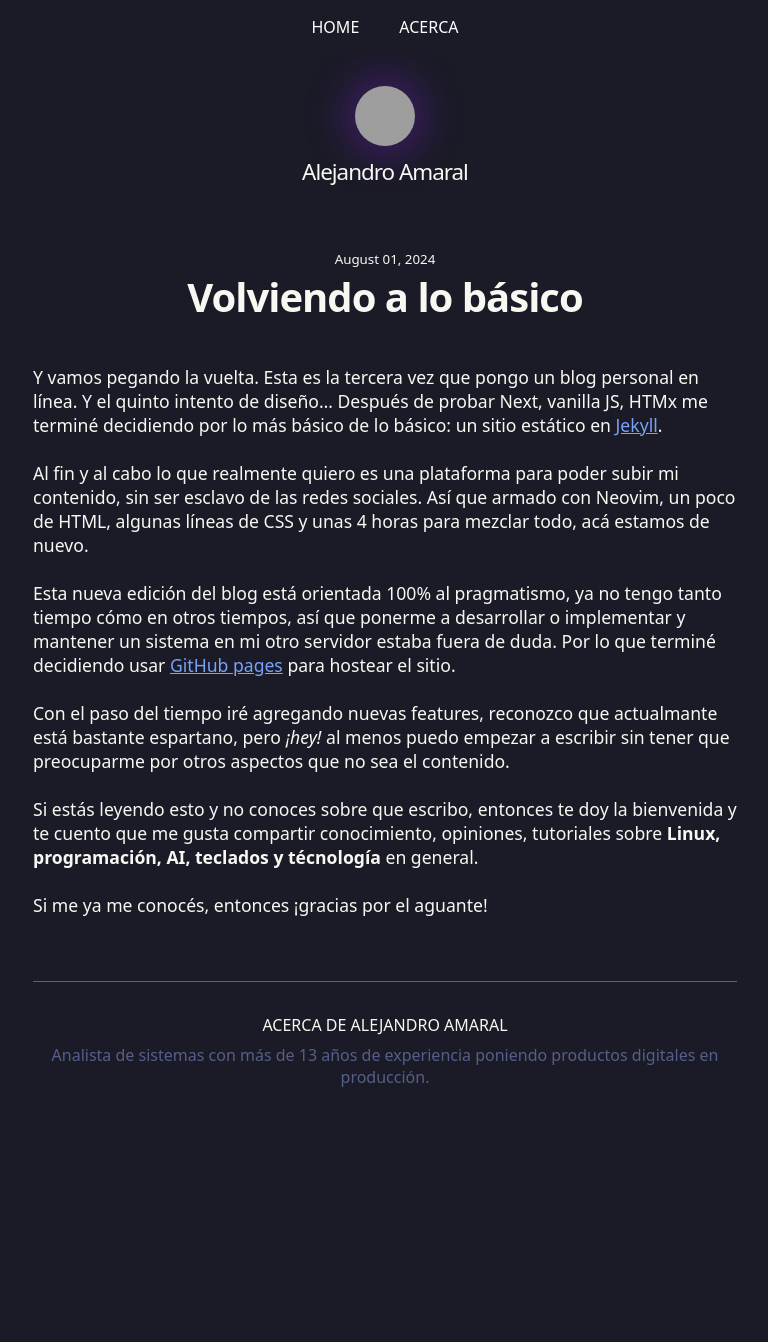
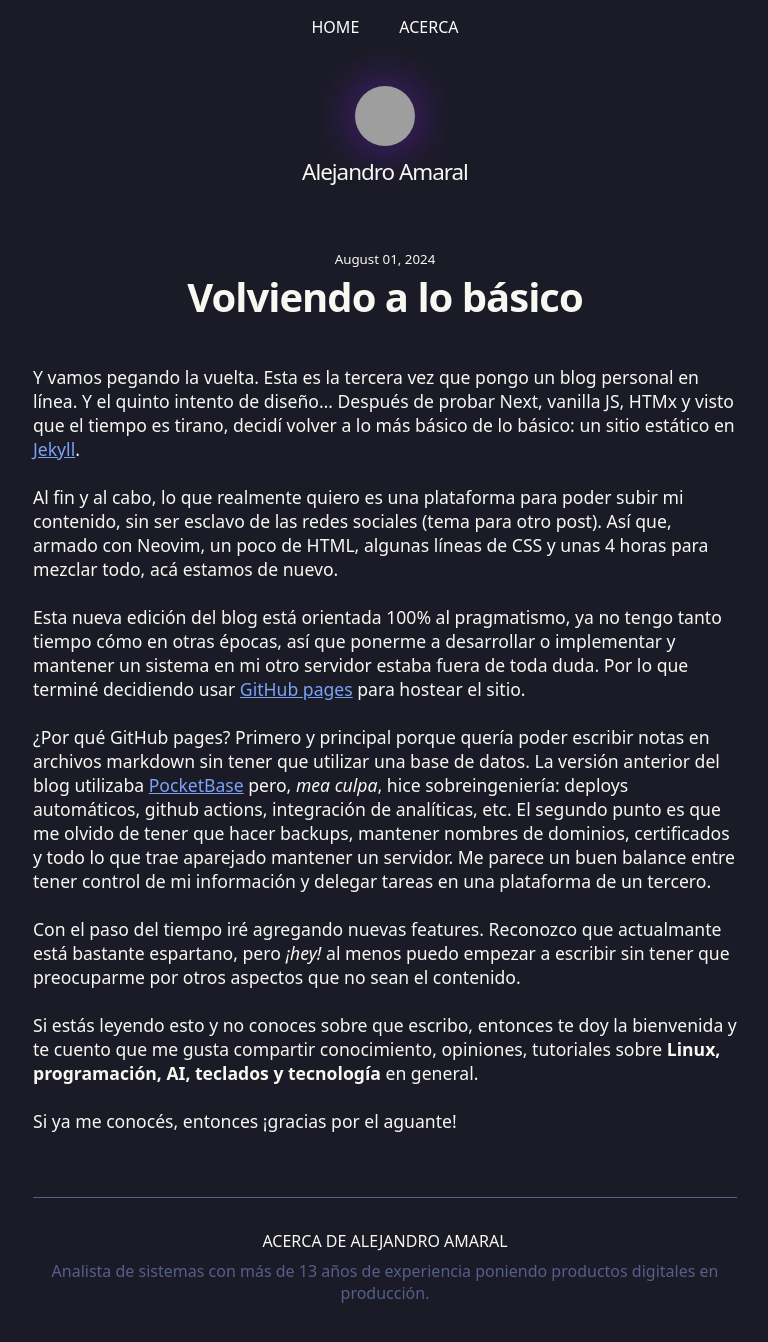
Before and after one commit to janoamaral/janoamaral.github.io, a Jekyll site: the page built from _posts/2024-08-01-volviendo-a-lo-basico.markdown, in a window 1280 px wide and 1368 px high. Shown: the top 1342 px of the window, without its empty margins (255-1023 px from the left). Built offline with Jekyll 4.4.1, drawn with Linux system fonts in a browser that asks for light colours; grey boxes are pictures that could not be loaded.

Commit message:
fix: corrección de texto

```diff
--- a/_posts/2024-08-01-volviendo-a-lo-basico.markdown
+++ b/_posts/2024-08-01-volviendo-a-lo-basico.markdown
@@ -7,29 +7,38 @@ categories: general
 
 Y vamos pegando la vuelta. Esta es la tercera vez que pongo un blog
 personal en línea. Y el quinto intento de diseño... Después de probar Next,
-vanilla JS, HTMx me terminé decidiendo por lo más básico de lo básico: un sitio
-estático en [Jekyll][jekyllrb].
+vanilla JS, HTMx y visto que el tiempo es tirano, decidí volver a lo más
+básico de lo básico: un sitio estático en [Jekyll][jekyllrb].
 
-Al fin y al cabo lo que realmente quiero es una plataforma para poder subir mi
-contenido, sin ser esclavo de las redes sociales. Así que armado con Neovim,
-un poco de HTML, algunas líneas de CSS y unas 4 horas para mezclar todo, acá
-estamos de nuevo.
+Al fin y al cabo, lo que realmente quiero es una plataforma para poder subir mi
+contenido, sin ser esclavo de las redes sociales (tema para otro post).
+Así que, armado con Neovim, un poco de HTML, algunas líneas de CSS y unas 4
+horas para mezclar todo, acá estamos de nuevo.
 
 Esta nueva edición del blog está orientada 100% al pragmatismo, ya no tengo
-tanto tiempo cómo en otros tiempos, así que ponerme a desarrollar o implementar
-y mantener un sistema en mi otro servidor estaba fuera de duda. Por lo que
+tanto tiempo cómo en otras épocas, así que ponerme a desarrollar o implementar
+y mantener un sistema en mi otro servidor estaba fuera de toda duda. Por lo que
 terminé decidiendo usar [GitHub pages][ghpages] para hostear el sitio.
 
-Con el paso del tiempo iré agregando nuevas features, reconozco que actualmante
+¿Por qué GitHub pages? Primero y principal porque quería poder escribir notas en
+archivos markdown sin tener que utilizar una base de datos. La versión anterior
+del blog utilizaba [PocketBase][pocketbase] pero, _mea culpa_, hice sobreingeniería:
+deploys automáticos, github actions, integración de analíticas, etc. El segundo
+punto es que me olvido de tener que hacer backups, mantener nombres de dominios,
+certificados y todo lo que trae aparejado mantener un servidor. Me parece un
+buen balance entre tener control de mi información y delegar tareas en una
+plataforma de un tercero.
+
+Con el paso del tiempo iré agregando nuevas features. Reconozco que actualmante
 está bastante espartano, pero _¡hey!_ al menos puedo empezar a escribir sin tener
-que preocuparme por otros aspectos que no sea el contenido.
+que preocuparme por otros aspectos que no sean el contenido.
 
 Si estás leyendo esto y no conoces sobre que escribo, entonces te doy la
 bienvenida y te cuento que me gusta compartir conocimiento, opiniones, tutoriales
-sobre **Linux, programación, AI, teclados y técnología** en general.
+sobre **Linux, programación, AI, teclados y tecnología** en general.
 
-Si me ya me conocés, entonces ¡gracias por el aguante!
-
+Si ya me conocés, entonces ¡gracias por el aguante!
 
 [jekyllrb]: https://jekyllrb.com/
 [ghpages]: https://pages.github.com
+[pocketbase]: https://pocketbase.io/
```
